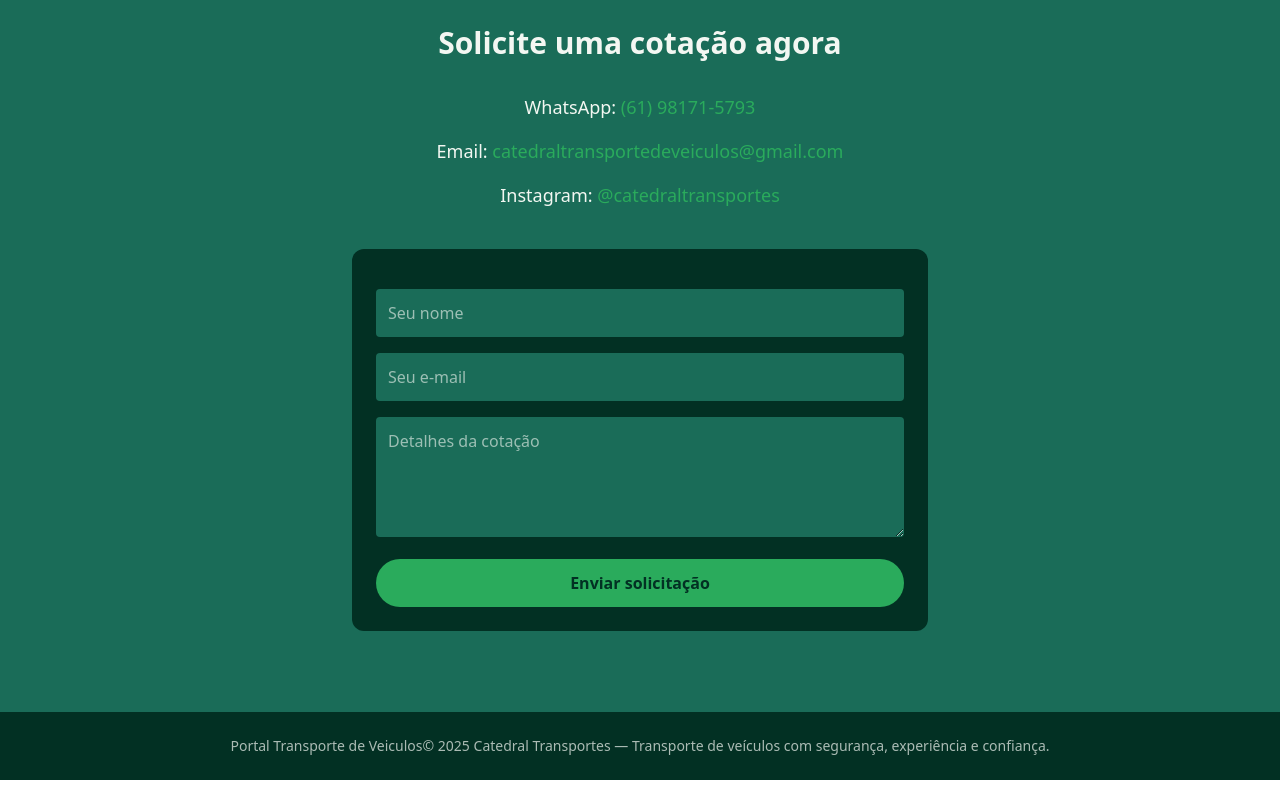
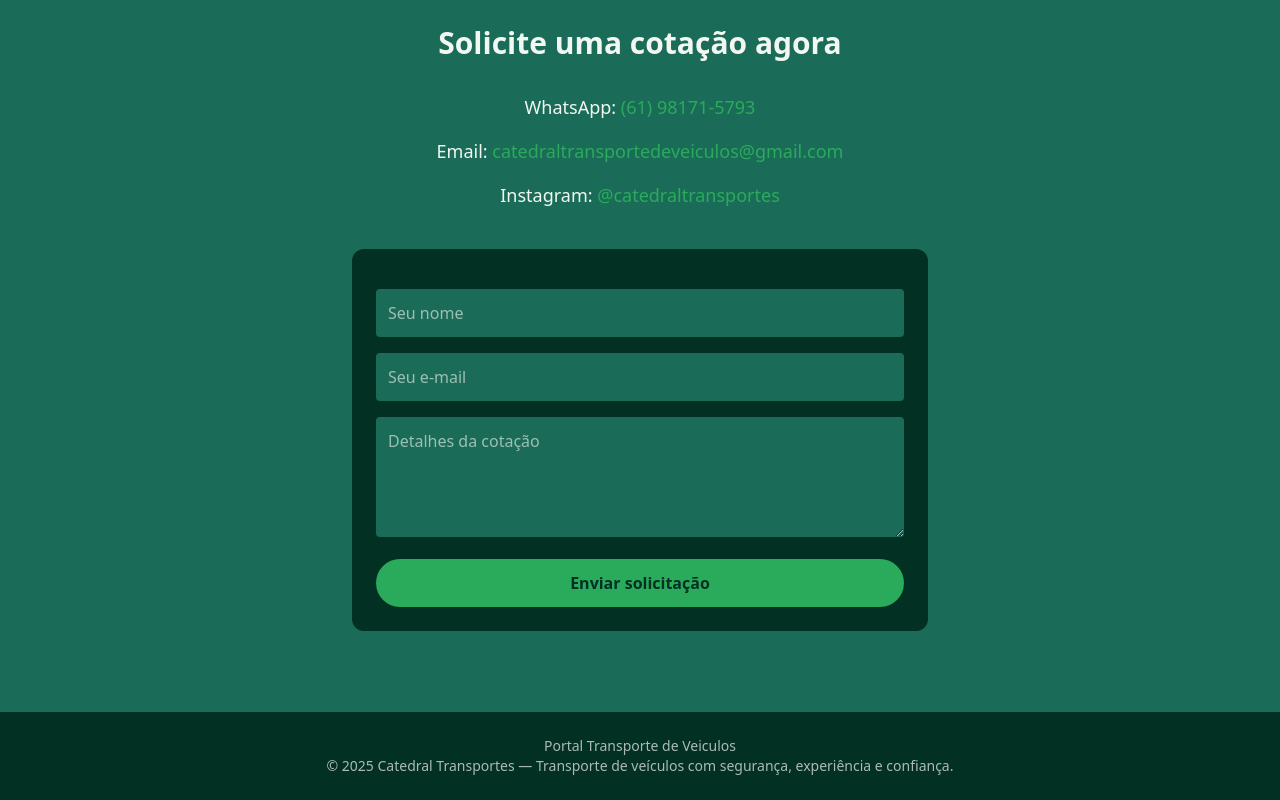
Before and after one commit to phcotirm/catedral-transportes-site-v21, a Next.js app: page / in a window 1280 px wide. Shown: the part 1910-2710 px from the top of the page. Built offline with nearby package versions, Linux system fonts and the light colour scheme; no server answers.

Commit message:
Update CatedralTransportesSite.tsx

```diff
--- a/components/CatedralTransportesSite.tsx
+++ b/components/CatedralTransportesSite.tsx
@@ -211,9 +211,13 @@ export default function CatedralTransportesSite() {
 
       {/* RODAPÉ */}
       <footer className="bg-[#023023] text-center py-6 text-sm text-[#f3f7f2]/70 border-t border-[#1a6c58] px-4">
-        <a href="https://www.transportedeveiculos.com.br" title="Portal Transporte de Veículos">Portal Transporte de Veiculos</a>
+        <p>
+          <a href="https://www.transportedeveiculos.com.br" title="Portal Transporte de Veículos">Portal Transporte de Veiculos</a>
+        </p>
+         <p>
         © {new Date().getFullYear()} Catedral Transportes — Transporte de
         veículos com segurança, experiência e confiança.
+          </p>
       </footer>
     </div>
   );
```
